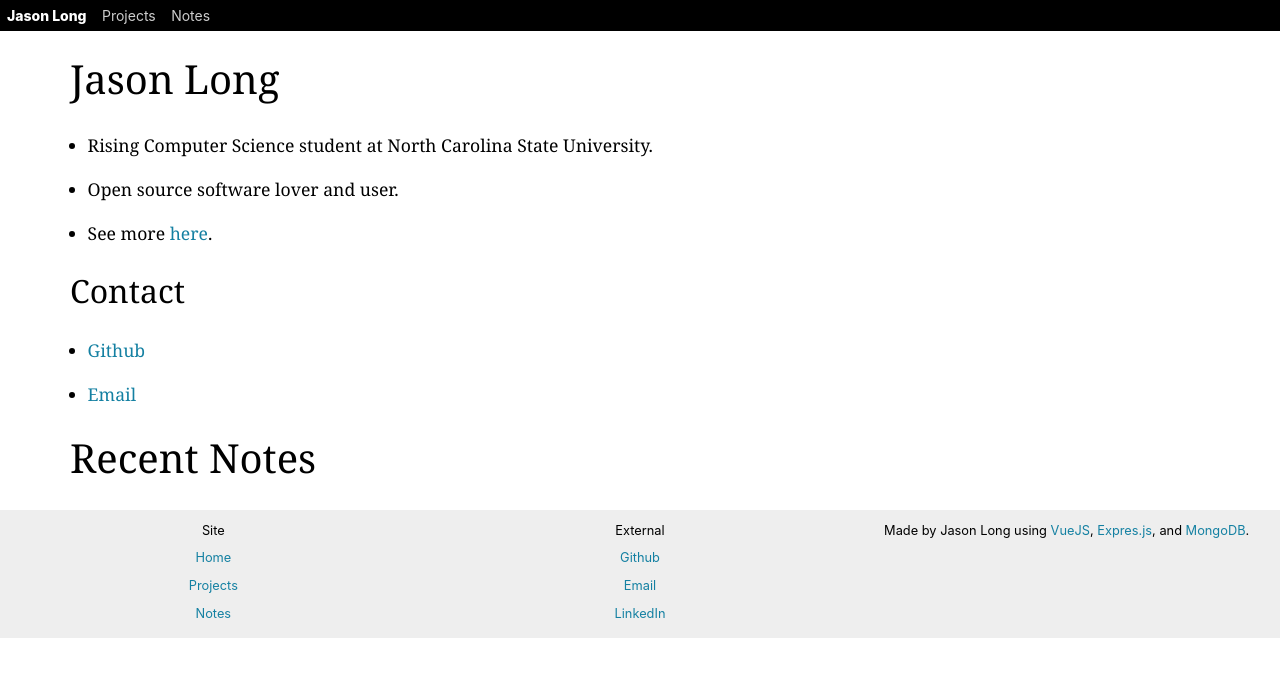
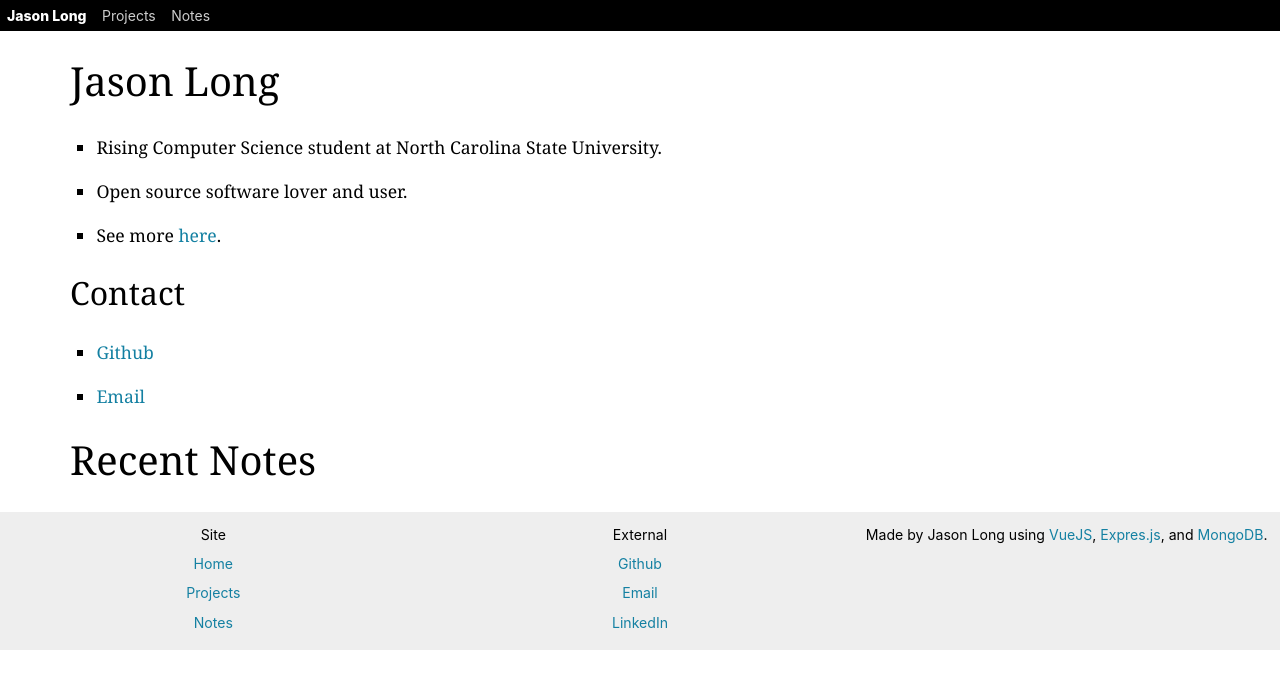
Before and after one commit to jsnal/portal, a Vue app in the folder client/: page / in a window 1280 px wide. Shown: the top 688 px of the page. Built offline with nearby package versions, Linux system fonts and the light colour scheme.

Commit message:
refactor(client): finish redoing custom markdown style
Finish the custom markdown style. This style is really just part of the
portal body theme technically but it is primarily used in markdown
sections.

```diff
--- a/client/src/assets/main.css
+++ b/client/src/assets/main.css
@@ -9,6 +9,7 @@ html, body {
   font-family: BlinkMacSystemFont,-apple-system,"Segoe UI",Roboto,Oxygen,Ubuntu,Cantarell,"Fira Sans","Droid Sans","Helvetica Neue",Helvetica,Arial,sans-serifans-serif;
   -webkit-font-smoothing: antialiased;
   -moz-osx-font-smoothing: grayscale;
+  font-size: 1.1rem;
   height: 100%;
 }
 
@@ -117,12 +118,28 @@ html, body {
 /* Lists */
 
 .portal-body ol, .portal-body ul {
-  padding-left: 1em;
-  /* margin-top: 0; */
+  padding-left: 1.5em;
+  margin-top: 0;
+}
+
+.portal-body ul {
+  list-style: square;
+}
+
+.portal-body ul ul, .portal-body ol ol {
+  margin: 1.1rem 0 1.1rem 1.5rem;
 }
 
 .portal-body li {
   margin-bottom: 1rem;
+}
+
+/* BLOCKQUOTE */
+
+.portal-body blockquote {
+  border-left: .25em solid #e1e1e1;
+  padding: 0 2.5rem;
+  margin: 0;
 }
 
 /* TABLE */
--- a/client/src/assets/markdown.css
+++ /dev/null
@@ -1,20 +0,0 @@
-/* MARKDOWN OVERRIDES */
-.markdown-body {
-  font-family: Georgia;
-  font-size: 1.1rem;
-}
-
-/* .markdown-body h1, */
-/* .markdown-body h2, */
-/* .markdown-body h3, */
-/* .markdown-body h4, */
-/* .markdown-body h5, */
-/* .markdown-body h6 { */
-/*   color: #000000; */
-/*   border: 0; */
-/*   font-weight: 300; */
-/* } */
-/*  */
-/* .highlight pre, .markdown-body pre { */
-/*   border: 1px solid #e1e1e1; */
-/* } */
--- a/client/src/main.js
+++ b/client/src/main.js
@@ -6,7 +6,6 @@ import ApiService from './common/api';
 
 import 'boxicons/css/boxicons.min.css';
 import '@/assets/main.css';
-import '@/assets/markdown.css';
 
 Vue.config.productionTip = false;
 ApiService.init();
```
